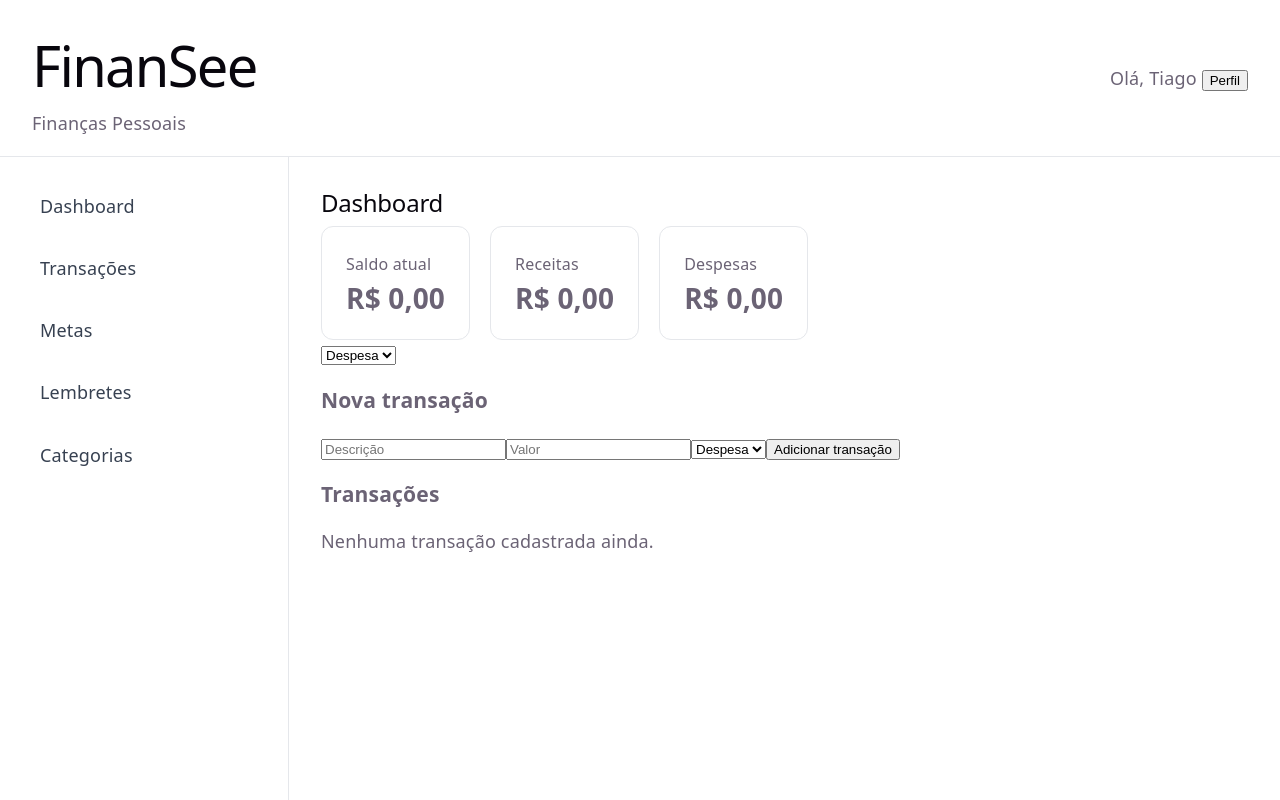
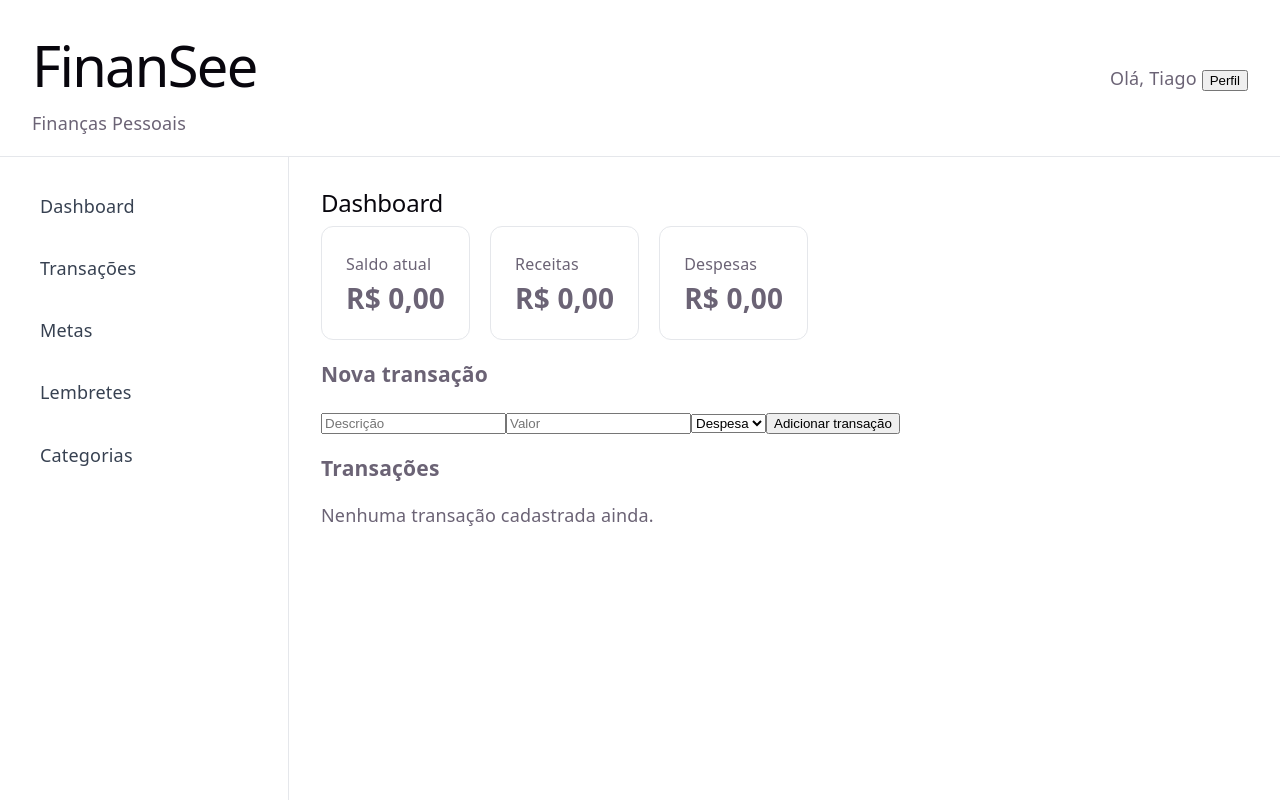
Before and after one commit to TiagoAlbuquerque19/FinanSee, a React (Vite) app: page / in a window 1280 px wide. Shown: the top 800 px of the page. Built offline with nearby package versions, Linux system fonts and the light colour scheme.

Commit message:
fix: mover seletor de tipo para dentro do formulario(tinha duplicado o select, possuia dois seletores)

```diff
--- a/src/components/layout/MainLayout.tsx
+++ b/src/components/layout/MainLayout.tsx
@@ -74,13 +74,6 @@ function MainLayout() {
             <CardFinanceiro titulo="Receitas" valor={formatarMoeda(receitas)} />
             <CardFinanceiro titulo="Despesas" valor={formatarMoeda(despesas)} />
           </div>
-          <select
-            value={tipo}
-            onChange={(evento) => setTipo(evento.target.value as TipoTransacao)}
-          >
-            <option value="despesa">Despesa</option>
-            <option value="receita">Receita</option>
-          </select>
 
           <h3>Nova transação</h3>
           <input
```
